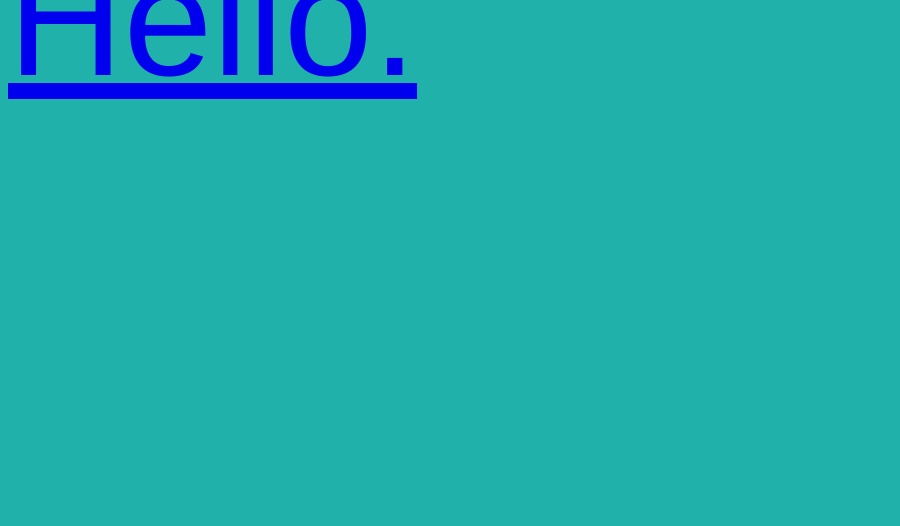
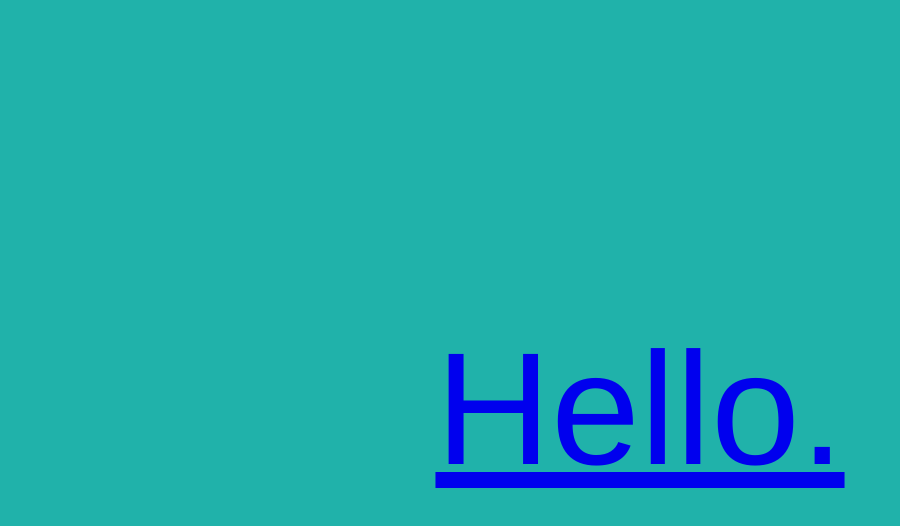
Before and after one commit to venegu/underline-examples, a plain HTML site: page from-midline/index.html in a window 1280 px wide. Shown: the whole page, without its empty margins (0-900 px from the left). Drawn offline with Linux system fonts and the light colour scheme.

Commit message:
Centering text perfectly

```diff
--- a/from-midline/css/style.css
+++ b/from-midline/css/style.css
@@ -12,3 +12,11 @@ a {
   font-weight: 500;
   line-height: 23px;
 }
+
+/*** Alignment ***/
+div {
+  height: 100vh;
+  display: flex;
+  align-items: center;
+  justify-content: center;
+}
```
